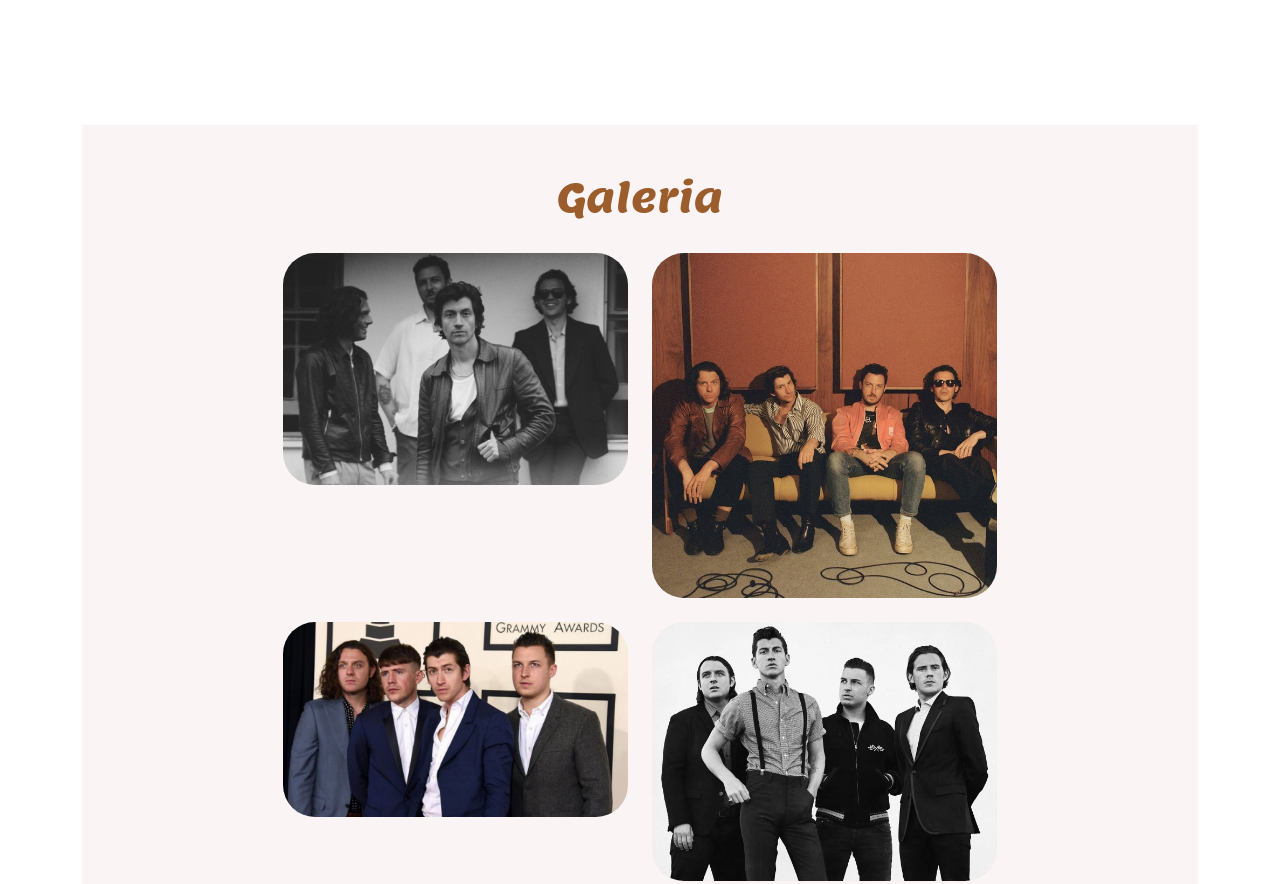
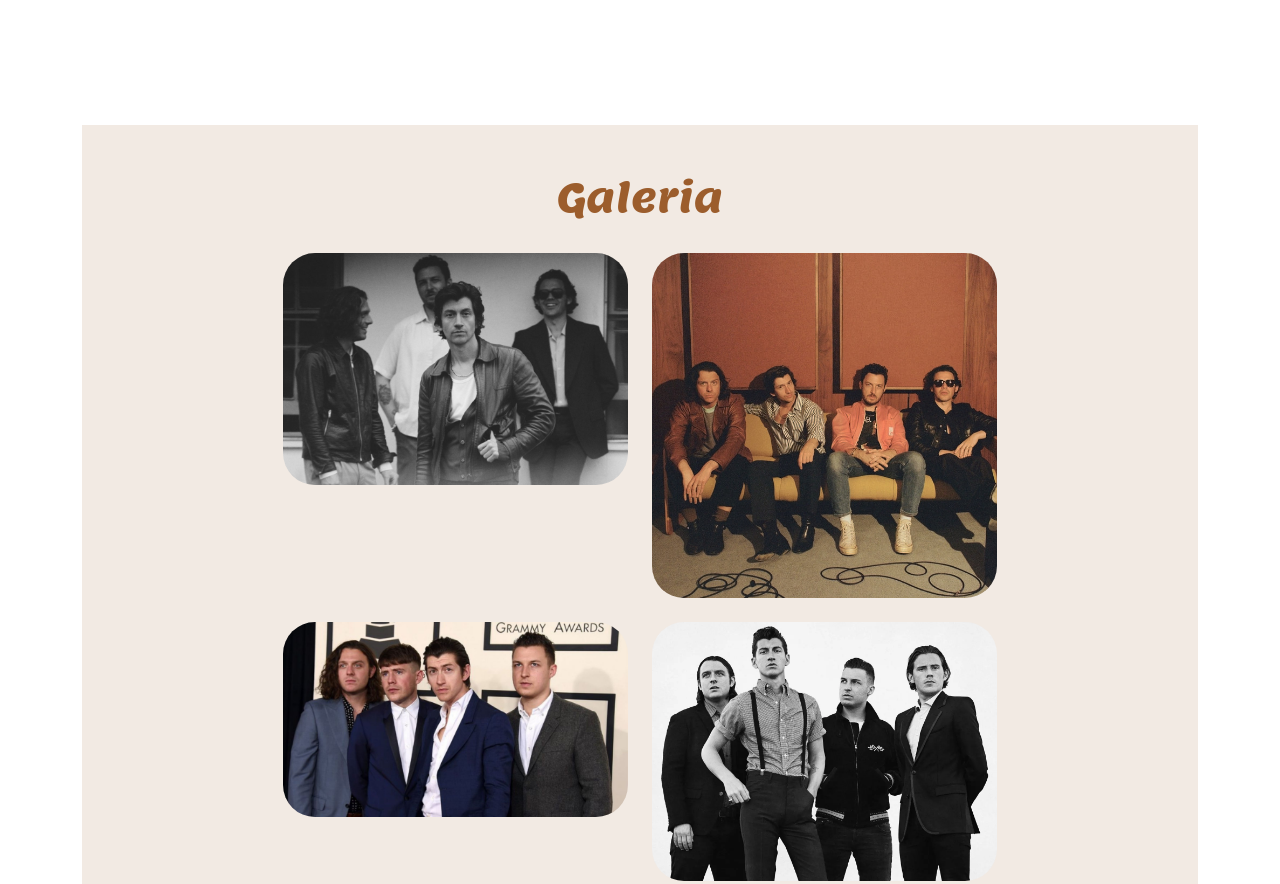
Before and after one commit to ShaiKARALHO/acessebililidade, a plain HTML site: page index.html in a window 1280 px wide. Shown: the part 1442-2326 px from the top of the page. Drawn offline with nearby package versions, Linux system fonts and the light colour scheme.

Commit message:
ASDASDSA

```diff
--- a/estilo.css
+++ b/estilo.css
@@ -111,7 +111,7 @@ h2 {
 }
 
 #galeria {
-    background-color: #FAF4F4;
+    background-color: #9c5d2c21;;
 
 }
 
```
